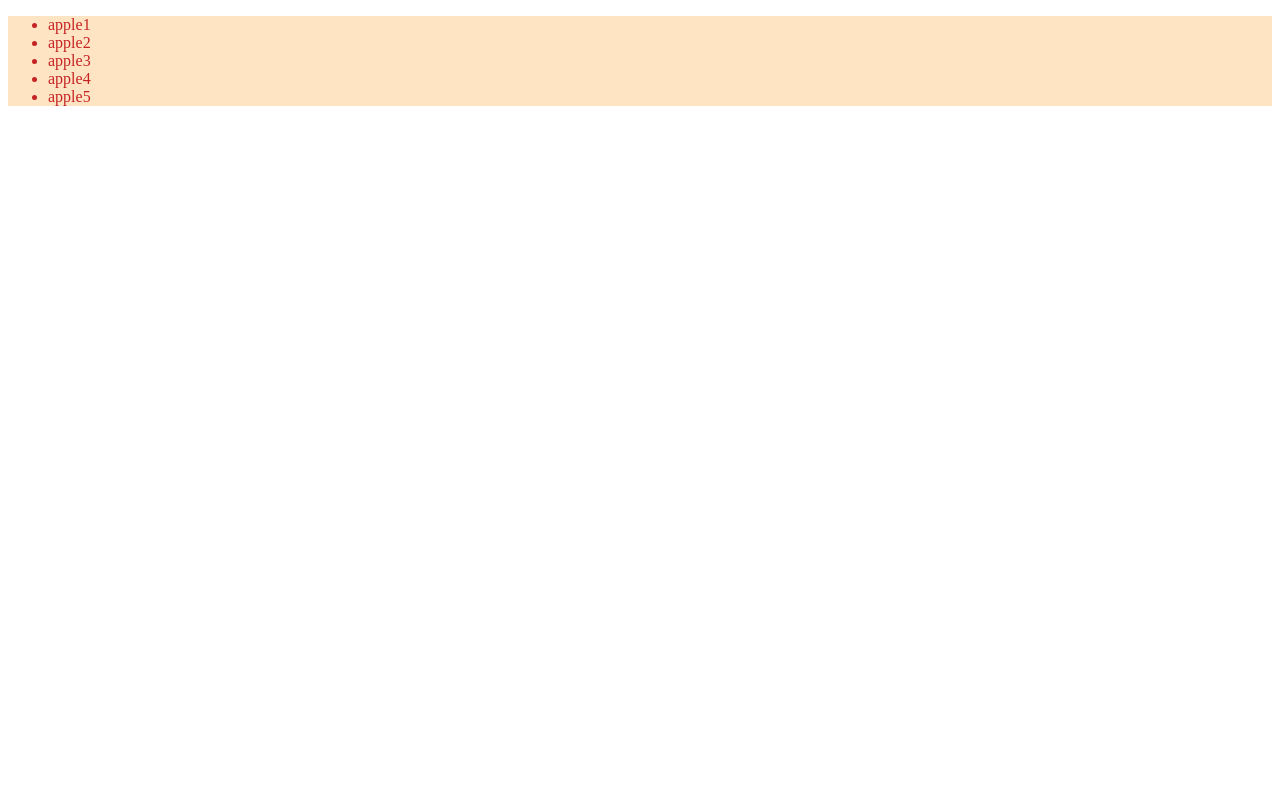
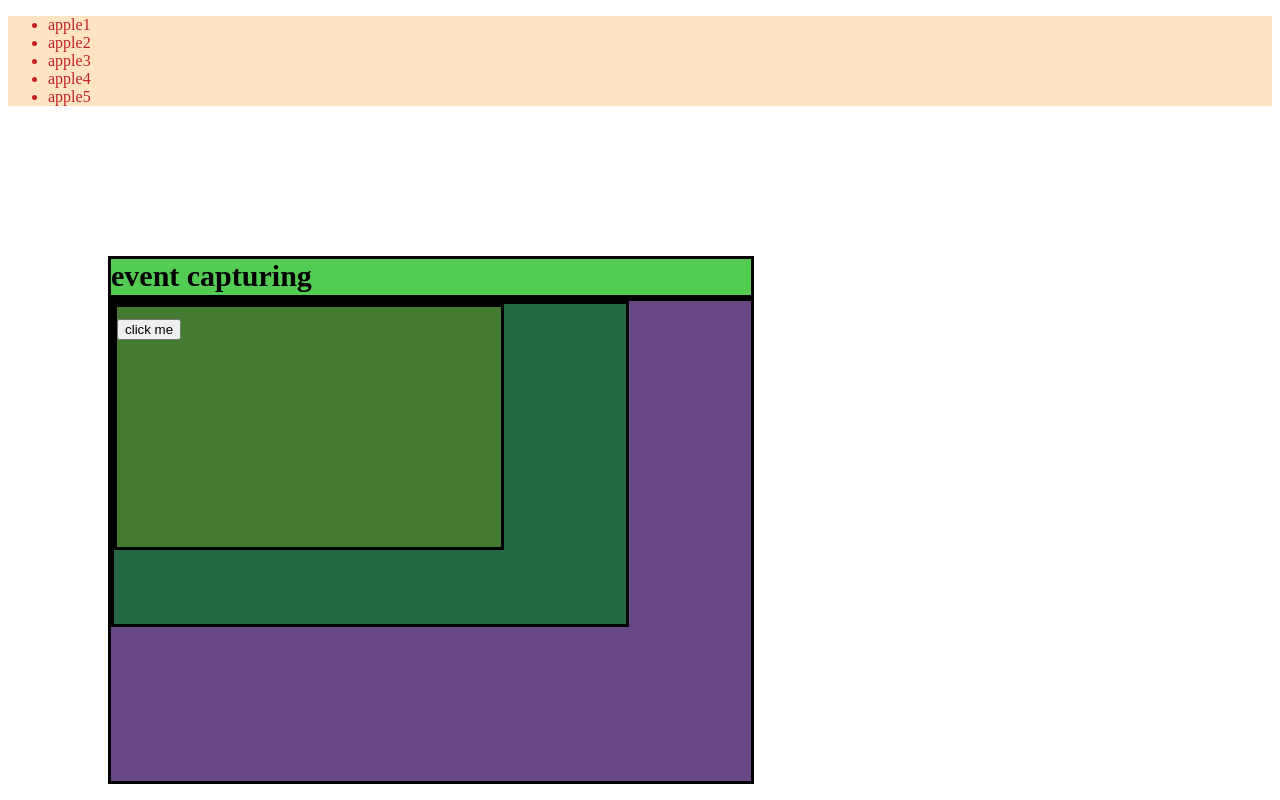
Before and after one commit to Pooja-kanwar006/js-event-handling, a plain HTML site: page event-bubbling/index.html in a window 1280 px wide. Drawn offline with Linux system fonts and the light colour scheme.

Commit message:
evt capture

```diff
--- a/event-bubbling/index.html
+++ b/event-bubbling/index.html
@@ -1,10 +1,10 @@
-<!DOCTYPE html>
+<!doctype html>
 <html lang="en">
   <head>
-    <meta charset="UTF-8">
-    <meta name="viewport" content="width=device-width, initial-scale=1.0">
+    <meta charset="UTF-8" />
+    <meta name="viewport" content="width=device-width, initial-scale=1.0" />
     <title>event bubble</title>
-    <link rel="stylesheet" href="style.css">
+    <link rel="stylesheet" href="style.css" />
   </head>
   <body>
     <div class="main">
@@ -16,6 +16,16 @@
         <li>apple5</li>
       </ul>
     </div>
+ <h3>event capturing</h3>
+
+      <div class="a">
+
+        <div class="b">
+          <div class="c"><button>click me</button></div>
+        </div>
+      </div>
+
+
     <script src="index.js"></script>
   </body>
 </html>
--- a/event-bubbling/index.js
+++ b/event-bubbling/index.js
@@ -1,6 +1,25 @@
-let ul=document.querySelector("ul");
-let li =document.querySelector("li");
-ul.addEventListener("click",(e)=>{
+let ul = document.querySelector("ul");
+let li = document.querySelector("li");
+ul.addEventListener("click", (e) => {
+  e.target.classList.toggle("lt");
+});
 
-e.target.classList.toggle("lt");
-})
+//event capture
+let btn = document.querySelector("button");
+let a = document.querySelector(".a");
+let b = document.querySelector(".b");
+let c = document.querySelector(".c");
+
+
+btn.addEventListener("click", () => {
+  console.log("evt btn has triggered");
+});
+a.addEventListener("click",() => {
+  console.log("evt a has triggered");
+});
+b.addEventListener("click",() => {
+  console.log("evt b has triggered");
+},true);
+c.addEventListener("click",() => {
+  console.log("evt c has triggered");
+});
--- a/event-bubbling/style.css
+++ b/event-bubbling/style.css
@@ -1,11 +1,45 @@
-.main{
-height: 100%;
-width: 100%;
-background-color: bisque;
+.main {
+  height: 100%;
+  width: 100%;
+  background-color: bisque;
 }
-ul{
-color: rgb(197, 35, 35);
+ul {
+  color: rgb(197, 35, 35);
 }
-.lt{
-text-decoration: line-through;
+.lt {
+  text-decoration: line-through;
 }
+
+h3,
+.a {
+font-weight: 700;
+font-size: 30px;
+  margin-top: 150px;
+  margin-left: 100px;
+  margin-bottom: 0px;
+  height: 36px;
+  width: 50vw;
+  border: solid black 3px;
+  background-color: rgb(83, 204, 83);
+}
+.a {
+  height: 60vh;
+  width: 50vw;
+  background-color: rgb(103, 72, 132);
+  border: 3px black solid;
+  margin-top: 0px;
+}
+.b {
+  height: 40vh;
+  width: 40vw;
+  background-color: rgb(37, 104, 70);
+  border: 3px black solid;
+  margin-top: 0px;
+}
+.c {
+  height: 30vh;
+  width: 30vw;
+  background-color: rgb(69, 122, 50);
+  border: 3px black solid;
+  margin-top: 0px;
+}
```
Lines whose indentation alone changed are shown as unchanged.
